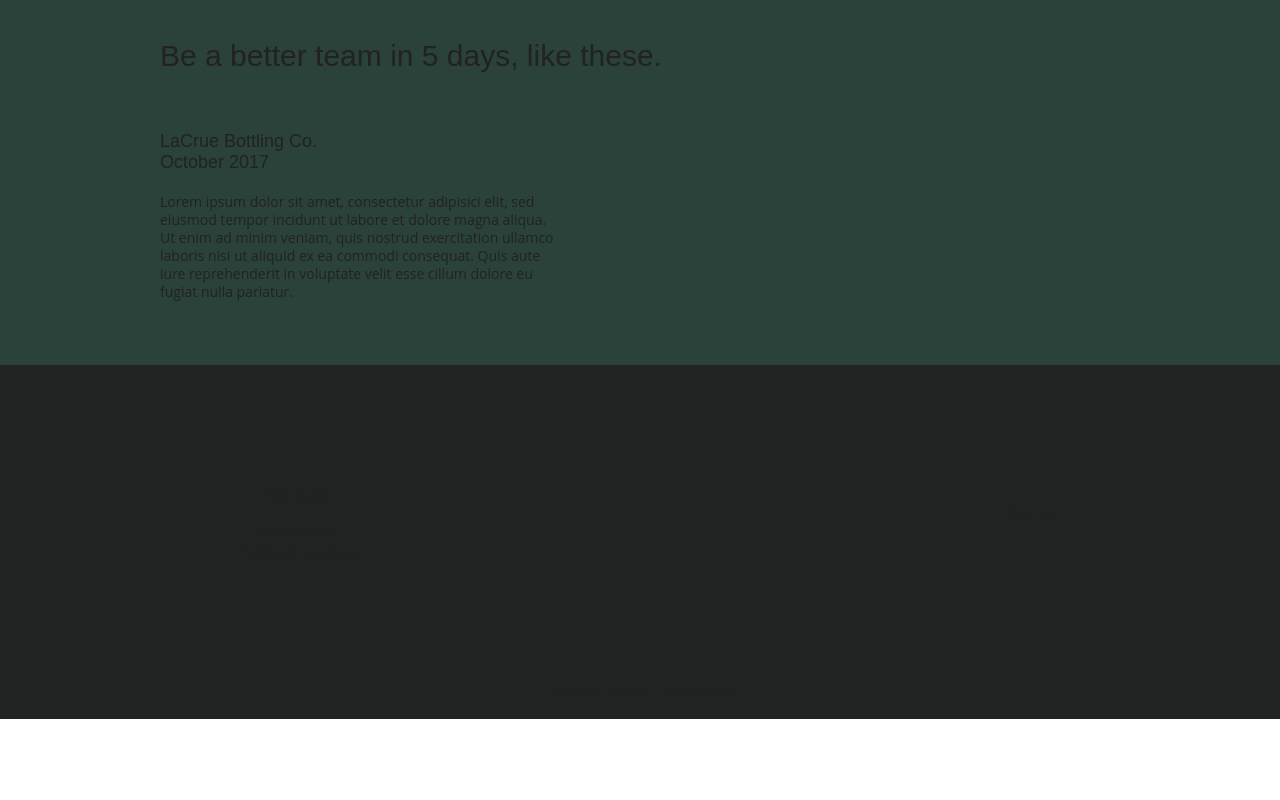
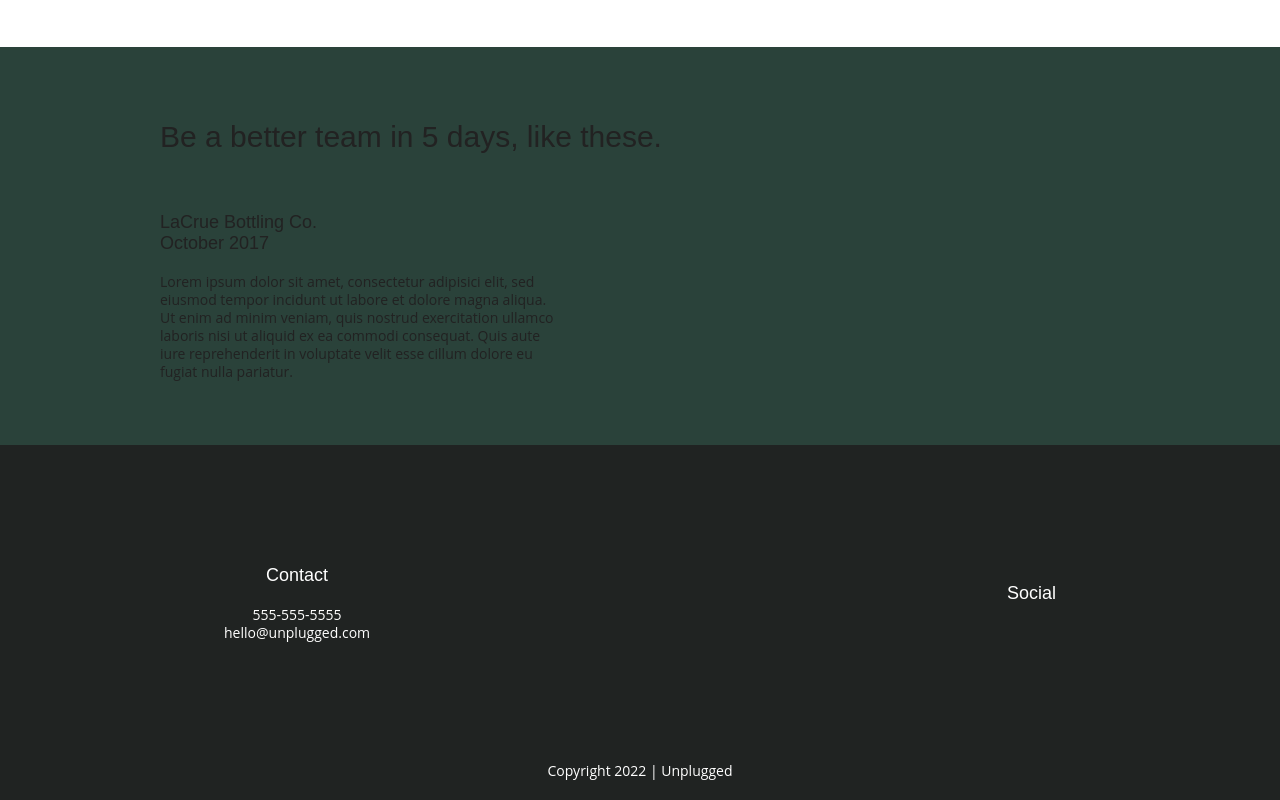
Before and after one commit to twie44/unplugged-2022, a website built with Parcel: page index.html in a window 1280 px wide. Shown: the part 1207-2007 px from the top of the page. Before the commit the page ends 1926 px from the top, so only its background shows below. Built offline with nearby package versions, Linux system fonts and the light colour scheme; files whose address does not match are found by name.

```diff
--- a/css/main.css
+++ b/css/main.css
@@ -229,6 +229,11 @@
 
 footer p {
   margin: 0;
+  color: white;
+}
+
+footer h4 {
+  color: white;
 }
 
 footer .contact {
```
Also changed, not shown: img/omar-lopez-296944-unsplash.jpg (added), img/rawpixel-800820-unsplash1.jpg (added), img/unpluggedlogo.png (added), 1 other file.
